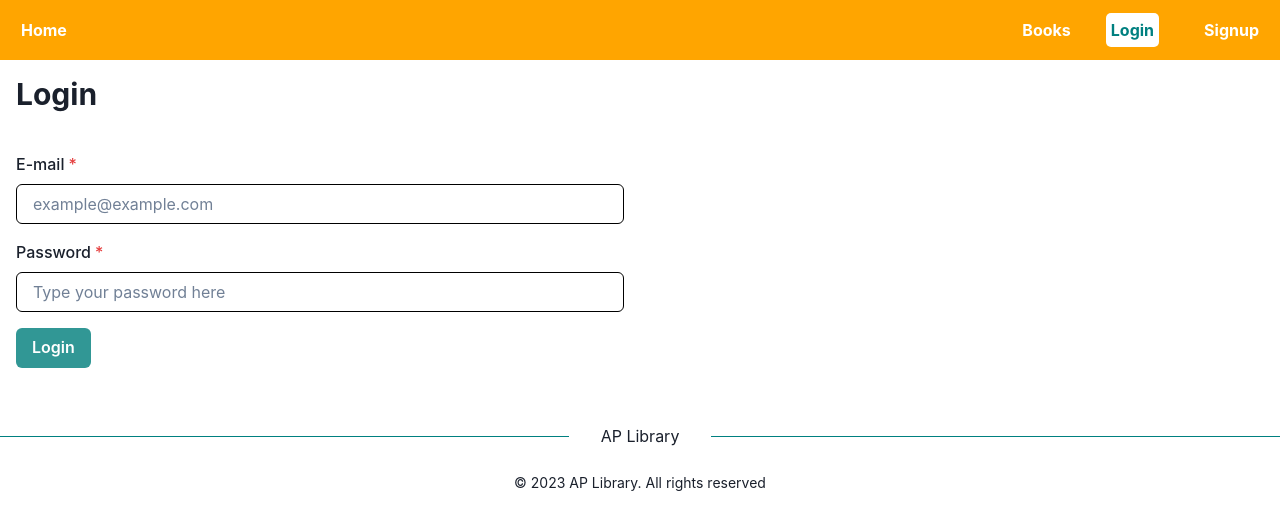
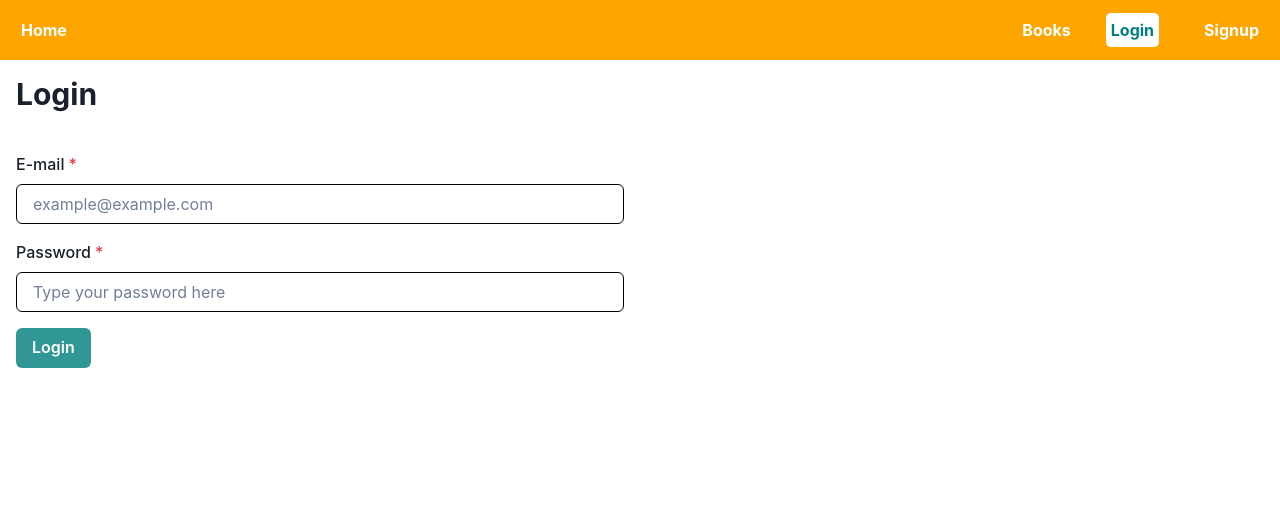
Before and after one commit to anup-an/library-api, a React (Create React App) app in the folder client/: page /login in a window 1280 px wide. Shown: the top 530 px of the page. Built offline with nearby package versions, Linux system fonts and the light colour scheme; no server answers.

Commit message:
Display footer only in homepage

```diff
--- a/client/src/views/LandingPage/index.tsx
+++ b/client/src/views/LandingPage/index.tsx
@@ -1,5 +1,6 @@
 import { Box, Text, Flex } from "@chakra-ui/layout";
 import { Button} from "@chakra-ui/react";
+import Footer from "src/components/Footer";
 
 const LandingPage = () => {
   return (
@@ -49,6 +50,7 @@ const LandingPage = () => {
           </Box>
         </Flex>
       </Flex>
+      <Footer />
     </Box>
   );
 };
--- a/client/src/views/RootLayout/index.tsx
+++ b/client/src/views/RootLayout/index.tsx
@@ -1,6 +1,5 @@
 import { Box } from "@chakra-ui/react";
 import { Outlet } from "react-router-dom";
-import Footer from "src/components/Footer";
 import NavigationBar from "src/components/NavigationBar";
 
 const RootLayout = () => {
@@ -10,7 +9,6 @@ const RootLayout = () => {
         <NavigationBar />
       </Box>
       <Outlet />
-      <Footer />
     </>
   );
 };
```
